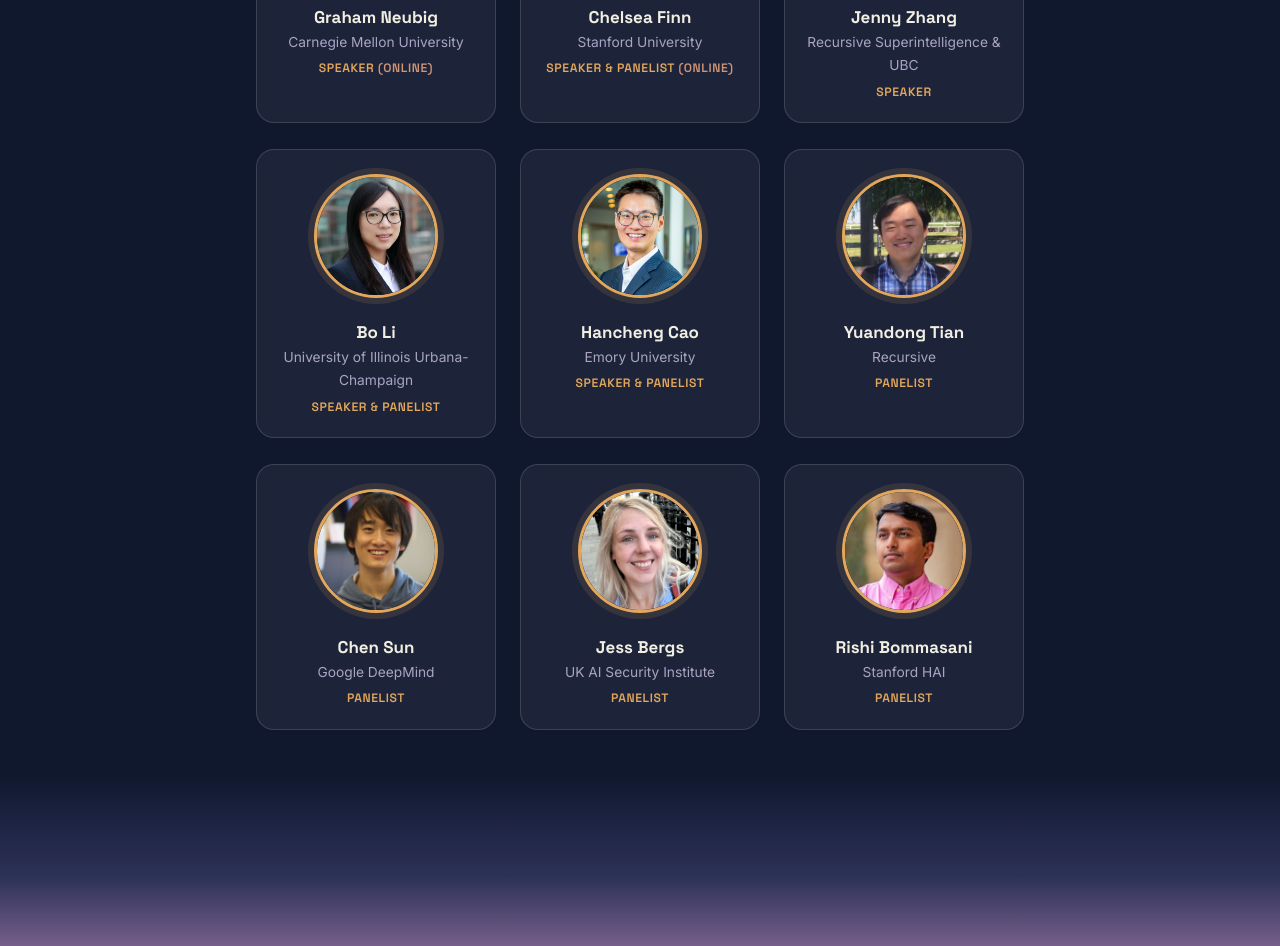
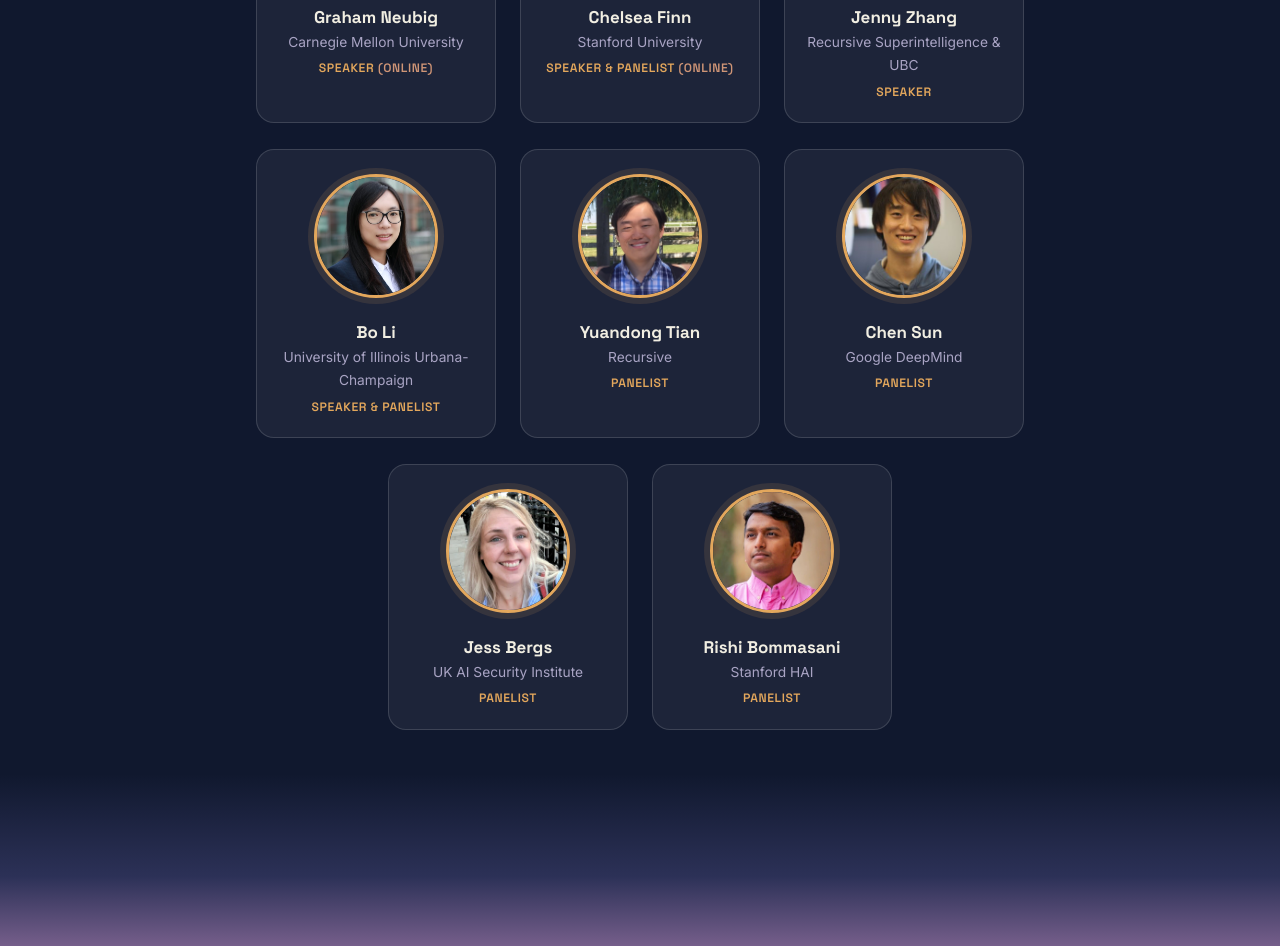
Before and after one commit to meta-agents-workshop/meta-agents-workshop.github.io, a plain HTML site: page index.html in a window 1280 px wide. Shown: the part 2045-2991 px from the top of the page. Drawn offline with Linux system fonts and the light colour scheme.

Commit message:
Remove Hancheng Cao from the speakers list
Co-Authored-By: Claude Fable 5 <noreply@anthropic.com>
Claude-Session: https://claude.ai/code/session_01XZiAi6QxFJsMB8CFZCAaB3

```diff
--- a/index.html
+++ b/index.html
@@ -290,7 +290,6 @@
           <div class="person"><img class="avatar" src="assets/img/speakers/finn.jpg" alt="Chelsea Finn" /><div class="p-name"><a href="https://ai.stanford.edu/~cbfinn/" target="_blank" rel="noopener">Chelsea Finn</a></div><div class="p-affil">Stanford University</div><div class="p-role">Speaker &amp; Panelist <span class="p-tent">(Online)</span></div></div>
           <div class="person"><img class="avatar" src="assets/img/speakers/jenny_zhang.jpg" alt="Jenny Zhang" /><div class="p-name"><a href="https://www.jennyzhangzt.com/" target="_blank" rel="noopener">Jenny Zhang</a></div><div class="p-affil">Recursive Superintelligence &amp; UBC</div><div class="p-role">Speaker</div></div>
           <div class="person"><img class="avatar" src="assets/img/speakers/bo_li.jpg" alt="Bo Li" /><div class="p-name"><a href="https://aisecure.github.io/" target="_blank" rel="noopener">Bo Li</a></div><div class="p-affil">University of Illinois Urbana-Champaign</div><div class="p-role">Speaker &amp; Panelist</div></div>
-          <div class="person"><img class="avatar" src="assets/img/speakers/hancheng_cao.jpg" alt="Hancheng Cao" /><div class="p-name"><a href="https://hanchengcao.me/" target="_blank" rel="noopener">Hancheng Cao</a></div><div class="p-affil">Emory University</div><div class="p-role">Speaker &amp; Panelist</div></div>
           <div class="person"><img class="avatar" src="assets/img/speakers/yuandong_tian.jpg" alt="Yuandong Tian" /><div class="p-name"><a href="https://yuandong-tian.com/" target="_blank" rel="noopener">Yuandong Tian</a></div><div class="p-affil">Recursive</div><div class="p-role">Panelist</div></div>
           <div class="person"><img class="avatar" src="assets/img/speakers/chen_sun.jpg" alt="Chen Sun" /><div class="p-name"><a href="https://scholar.google.com/citations?user=Xvl3OLEAAAAJ&amp;hl=en" target="_blank" rel="noopener">Chen Sun</a></div><div class="p-affil">Google DeepMind</div><div class="p-role">Panelist</div></div>
           <div class="person"><img class="avatar" src="assets/img/speakers/jess_bergs.jpg" alt="Jess Bergs" /><div class="p-name"><a href="https://www.jbergs.eu/" target="_blank" rel="noopener">Jess Bergs</a></div><div class="p-affil">UK AI Security Institute</div><div class="p-role">Panelist</div></div>
```
